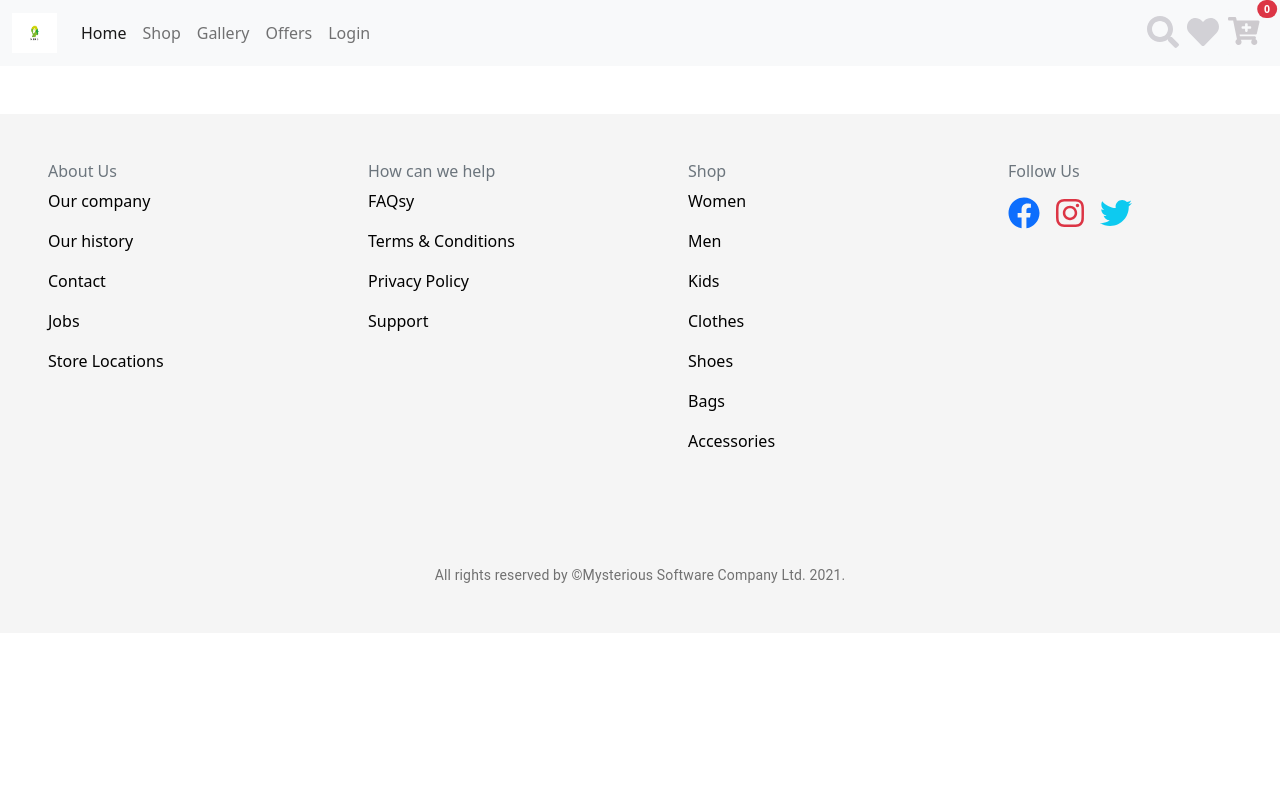
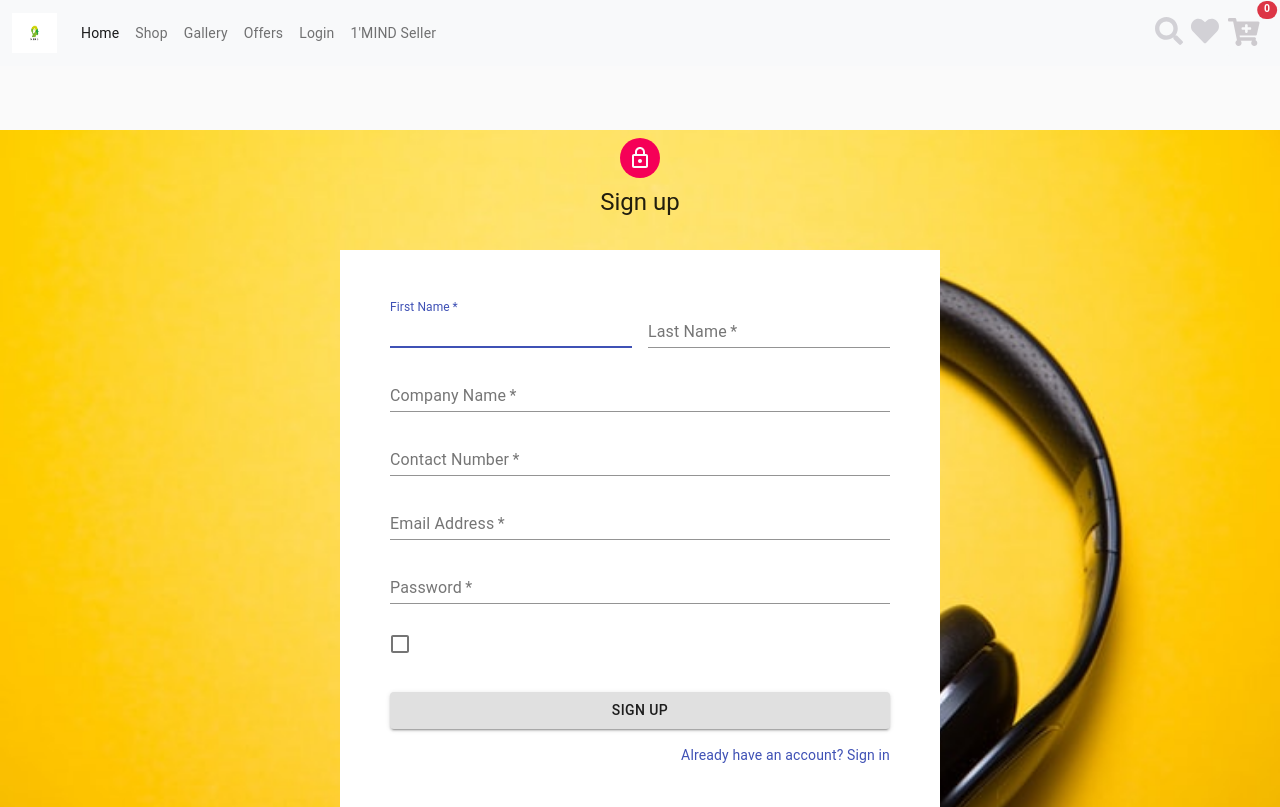
Before and after one commit to dalwer001/eCommerce-client, a React (Create React App) app: page /vendorRegister in a window 1280 px wide. Shown: the top 807 px of the page. Built offline with nearby package versions, Linux system fonts and the light colour scheme.

Commit message:
vendor login and registration

```diff
--- a/src/App.js
+++ b/src/App.js
@@ -19,6 +19,8 @@ import OurCompany from './Component/FrontEnd/FooterInfo/AboutUs/OurCompany/OurCo
 import History from './Component/FrontEnd/FooterInfo/AboutUs/History/History';
 import Contact from './Component/FrontEnd/FooterInfo/AboutUs/Contact/Contact';
 import Offers from './Component/FrontEnd/Home/Offers/Offers';
+import VendorLogin from './Component/FrontEnd/VendorLogin/VendorLogin';
+import VendorRegister from './Component/FrontEnd/VendorLogin/VendorRegister';
 axios.defaults.baseURL = "https://fakestoreapi.com";
 
 export const UserContext = createContext();
@@ -60,11 +62,16 @@ function App() {
               <Route path="/login">
                 <Login></Login>
               </Route>
-
+              <Route path="/vendorLogin">
+                <VendorLogin></VendorLogin>
+              </Route>
+              <Route path="/vendorRegister">
+                <VendorRegister></VendorRegister>
+              </Route>
               <Route path="/shop">
                 <Shop></Shop>
               </Route>
-              {/* About us */}
+
               <Route path="/ourCompany">
                 <OurCompany></OurCompany>
               </Route>
--- a/src/Component/FrontEnd/Shared/Navbar/Navbar.js
+++ b/src/Component/FrontEnd/Shared/Navbar/Navbar.js
@@ -53,6 +53,9 @@ const Navbar = () => {
             <li class="nav-item">
               <Link to="/login" class="nav-link">Login</Link>
             </li>
+            <li class="nav-item">
+              <Link to="/vendorLogin" class="nav-link">1'MIND Seller</Link>
+            </li>
           </ul>
           <form class="d-flex">
             {/* <div>
--- /dev/null
+++ b/src/Component/FrontEnd/VendorLogin/VendorLogin.css
@@ -0,0 +1,6 @@
+.vendorLogin{
+    background-image:url(../../../Images/vendorBackground.jpg);
+    background-size: cover;
+    position: relative;
+    height: 700px;
+}
--- /dev/null
+++ b/src/Component/FrontEnd/VendorLogin/VendorLogin.js
@@ -0,0 +1,92 @@
+import React from 'react';
+import './VendorLogin.css'
+ import { TextField, Button, Typography, Paper } from '@material-ui/core';
+ import useStyles from './VendorStyle.js';
+ import { Carousel } from 'react-bootstrap';
+ import Grid from "@material-ui/core/Grid";
+ import Link from "@material-ui/core/Link";
+const VendorLogin = () => {
+     const classes = useStyles();
+    return (
+
+            <div className="vendorLogin">
+
+                <div style={{height:'400px'}} className="row d-flex align-items-center w-75">
+    <div className="col-md-6 offset-md-1 sideWrite">
+    <Carousel>
+  <Carousel.Item>
+
+    <img
+      className="d-block w-100"
+      src="https://images.unsplash.com/photo-1537832816519-689ad163238b?ixid=MnwxMjA3fDB8MHxwaG90by1wYWdlfHx8fGVufDB8fHx8&ixlib=rb-1.2.1&auto=format&fit=crop&w=740&q=80"
+      alt="First slide"
+    />
+    <Carousel.Caption className="justify-content-center">
+
+    </Carousel.Caption>
+  </Carousel.Item>
+  <Carousel.Item>
+    <img
+      className="d-block w-100"
+      src="https://images.unsplash.com/photo-1542291026-7eec264c27ff?ixlib=rb-1.2.1&ixid=MnwxMjA3fDB8MHxwaG90by1wYWdlfHx8fGVufDB8fHx8&auto=format&fit=crop&w=750&q=80"
+      alt="Second slide"
+    />
+
+    <Carousel.Caption className="justify-content-between">
+
+    </Carousel.Caption>
+  </Carousel.Item>
+  <Carousel.Item>
+    <img
+      className="d-block w-100"
+      src="https://images.unsplash.com/photo-1547949003-9792a18a2601?ixid=MnwxMjA3fDB8MHxwaG90by1wYWdlfHx8fGVufDB8fHx8&ixlib=rb-1.2.1&auto=format&fit=crop&w=750&q=80"
+      alt="Third slide"
+    />
+
+    <Carousel.Caption>
+
+    </Carousel.Caption>
+  </Carousel.Item>
+</Carousel>
+    </div>
+
+    <div className="col-md-4">
+    <Paper className={classes.paper}>
+            <form autoComplete="off" noValidate className={`${classes.root} ${classes.form}`}  action="">
+                <Typography variant="h6">
+                    Vendor Login
+                </Typography>
+
+                <TextField name="title" label="name*" fullWidth  />
+                <TextField name="message" label="email*" fullWidth  />
+
+                <Button variant="contained "  className={classes.buttonSubmit}  size="large" type="submit" >
+                    Submit
+                </Button>
+                <Grid container>
+
+              <Grid item xs>
+                <p className="text-center pt-2 ">
+                  {" "}
+
+
+                     "Do not have an account?"{" "}
+                     <Link href="/VendorRegister" variant="body2">
+                  Create an Account
+                </Link>
+                </p>
+              </Grid>
+            </Grid>
+            </form>
+        </Paper>
+
+    </div>
+</div>
+
+            </div>
+
+
+    );
+};
+
+export default VendorLogin;
--- /dev/null
+++ b/src/Component/FrontEnd/VendorLogin/VendorRegister.js
@@ -0,0 +1,157 @@
+import React from 'react';
+import Avatar from '@material-ui/core/Avatar';
+import Button from '@material-ui/core/Button';
+import CssBaseline from '@material-ui/core/CssBaseline';
+import TextField from '@material-ui/core/TextField';
+import FormControlLabel from '@material-ui/core/FormControlLabel';
+import Checkbox from '@material-ui/core/Checkbox';
+import Link from '@material-ui/core/Link';
+import Grid from '@material-ui/core/Grid';
+import LockOutlinedIcon from '@material-ui/icons/LockOutlined';
+import Typography from '@material-ui/core/Typography';
+import { makeStyles } from '@material-ui/core/styles';
+import Container from '@material-ui/core/Container';
+import './VendorLogin.css'
+
+const useStyles = makeStyles((theme) => ({
+  paper: {
+    marginTop: theme.spacing(8),
+    display: 'flex',
+    flexDirection: 'column',
+    alignItems: 'center',
+  },
+  avatar: {
+    margin: theme.spacing(1),
+    marginTop:'100',
+    backgroundColor: theme.palette.secondary.main,
+  },
+  form: {
+    width: '600px', // Fix IE 11 issue.
+    marginTop: theme.spacing(4),
+    color:'white',
+    backgroundColor: 'white',
+    padding: '50px',
+    // opacity: 0.5,
+
+
+  },
+  submit: {
+    margin: theme.spacing(3, 0, 2),
+  },
+}));
+
+export default function VendorRegister() {
+  const classes = useStyles();
+
+  return (
+      <div className="vendorLogin">
+    <Container  component="main" maxWidth="xs">
+      <CssBaseline />
+      <div className={classes.paper}>
+        <Avatar className={classes.avatar}>
+          <LockOutlinedIcon />
+        </Avatar>
+        <Typography component="h1" variant="h5">
+          Sign up
+        </Typography>
+        <form className={classes.form}  noValidate>
+          <Grid container spacing={2}>
+            <Grid item xs={12} sm={6}>
+              <TextField
+                autoComplete="fname"
+                name="firstName"
+
+                required
+                fullWidth
+                id="firstName"
+                label="First Name"
+                autoFocus
+              />
+            </Grid>
+            <Grid item xs={12} sm={6}>
+              <TextField
+
+                required
+                fullWidth
+                id="lastName"
+                label="Last Name"
+                name="lastName"
+                autoComplete="lname"
+              />
+            </Grid>
+            <Grid item xs={12}>
+              <TextField
+
+                required
+                fullWidth
+                id="companyName"
+                label="Company Name"
+                name="companyName"
+                autoComplete="companyName"
+              />
+            </Grid>
+            <Grid item xs={12}>
+              <TextField
+
+                required
+                fullWidth
+                id="contactNumber"
+                label="Contact Number"
+                name="contactNumber"
+                autoComplete="contactNumber"
+              />
+            </Grid>
+            <Grid item xs={12}>
+              <TextField
+
+                required
+                fullWidth
+                id="email"
+                label="Email Address"
+                name="email"
+                autoComplete="email"
+              />
+            </Grid>
+
+            <Grid item xs={12}>
+              <TextField
+
+                required
+                fullWidth
+                name="password"
+                label="Password"
+                type="password"
+                id="password"
+                autoComplete="current-password"
+              />
+            </Grid>
+            <Grid item xs={12}>
+              <FormControlLabel
+                control={<Checkbox value="allowExtraEmails"  />}
+                label="I want to receive inspiration, marketing promotions and updates via email."
+              />
+            </Grid>
+          </Grid>
+          <Button
+            type="submit"
+            fullWidth
+            variant="contained"
+            color="dark"
+            className={classes.submit}
+          >
+            Sign Up
+          </Button>
+          <Grid container justifyContent="flex-end">
+            <Grid item>
+              <Link href="/vendorLogin" variant="body2">
+                Already have an account? Sign in
+              </Link>
+            </Grid>
+          </Grid>
+        </form>
+      </div>
+
+    </Container>
+    </div>
+  );
+}
--- /dev/null
+++ b/src/Component/FrontEnd/VendorLogin/VendorStyle.js
@@ -0,0 +1,44 @@
+import { makeStyles } from '@material-ui/core/styles';
+
+export default makeStyles((theme) => ({
+  root: {
+    '& .MuiTextField-root': {
+      margin: theme.spacing(1),
+
+    },
+  },
+  paper: {
+    padding: theme.spacing(1),
+    boxShadow:'0px 0px 0px 0px',
+   height: '500px',
+   width: '500px',
+   paddingTop:'70px',
+   marginTop:'100px',
+   marginLeft:'150px',
+
+  },
+  form: {
+    display: 'flex',
+    flexWrap: 'wrap',
+
+    justifyContent: 'center',
+  },
+  fileInput: {
+    width: '97%',
+    background:'white',
+    margin: '10px 0',
+  },
+
+buttonSubmit: {
+    marginTop: 30,
+    marginLeft:330,
+    backgroundColor:'#000a12',
+    color: 'white',
+    '&:hover': {
+        backgroundColor: '#FDD420',
+        color:'black',
+
+      },
+},
+
+}))
```
Also changed, not shown: src/Images/vendorBackground.jpg (added), 1 other file (tests, documents, lock files or other folders).
